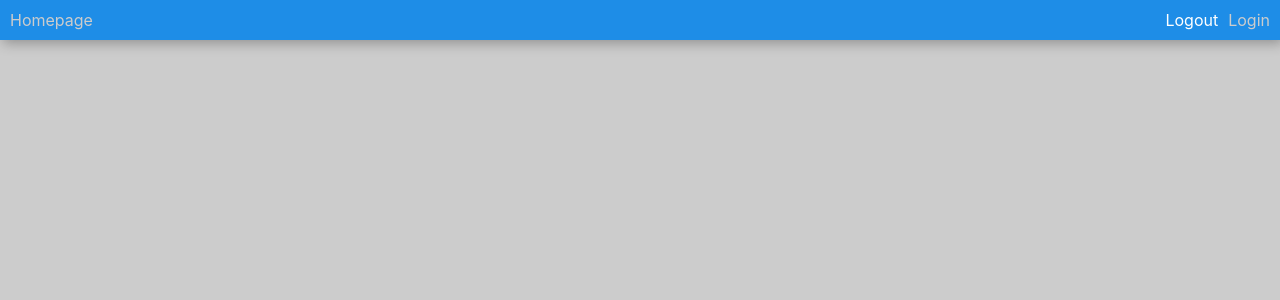
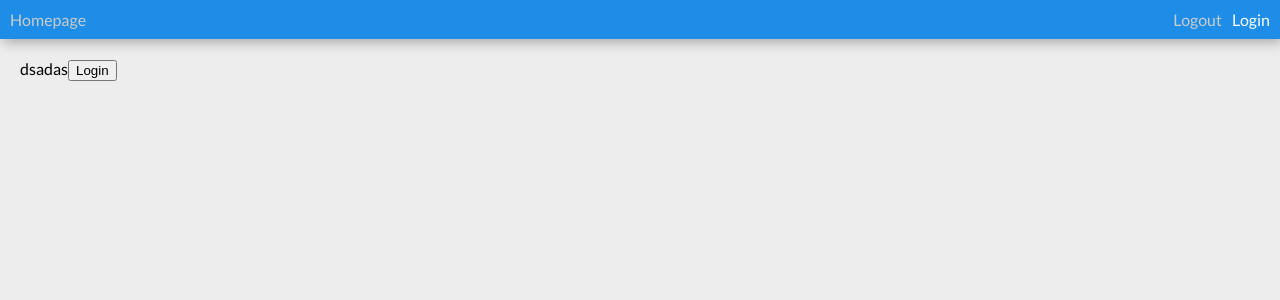
Before and after one commit to newadbie/BeFriendsApp, a React (Create React App) app in the folder client/: page /login in a window 1280 px wide. Shown: the top 300 px of the page. Built offline with nearby package versions, Linux system fonts and the light colour scheme.

Commit message:
Create some components and style it, for login system.

```diff
--- /dev/null
+++ b/client/src/components/AppForm/FormWrapper.tsx
@@ -0,0 +1,34 @@
+import React from "react";
+import { Button, style } from "../Button";
+
+export interface FormWrapperProps {
+  submitAction: VoidFunction;
+  submitText: string;
+  preventDefault?: boolean;
+}
+
+export const FormWrapper: React.FC<FormWrapperProps> = ({
+  children,
+  submitText,
+  submitAction,
+  preventDefault,
+}) => {
+  const submitHandler = (e: any) => {
+    if (preventDefault) {
+      e.preventDefault();
+    }
+    submitAction();
+  };
+
+  return (
+    <form>
+      {children}
+      <Button
+        text={submitText}
+        type="submit"
+        style={style.success}
+        action={(e) => submitHandler(e)}
+      />
+    </form>
+  );
+};
--- a/client/src/components/AppNavbar/NavbarItem.tsx
+++ b/client/src/components/AppNavbar/NavbarItem.tsx
@@ -1,23 +1,17 @@
-import React from 'react';
+import React from "react";
+import { NavLink } from "react-router-dom";
 
 export interface NavbarItemProps {
-    href : string,
-    text : string,
-    active: boolean,
+  href: string;
+  text: string;
 }
 
-export const NavbarItem : React.FC<NavbarItemProps> = ({href, text, active}) => {
-    const determineClass = () => {
-        if (active) {
-            return 'app-navbar-link active';
-        } else {
-            return 'app-navbar-link';
-        }
-    }
-
-    return (
-        <li className={determineClass()}>
-            <a href={href}>{text}</a>
-        </li>
-    )
-}
+export const NavbarItem: React.FC<NavbarItemProps> = ({ href, text }) => {
+  return (
+    <li className="app-navbar-link">
+      <NavLink exact to={href}>
+        {text}
+      </NavLink>
+    </li>
+  );
+};
--- /dev/null
+++ b/client/src/components/Button.tsx
@@ -0,0 +1,26 @@
+import React from "react";
+
+export enum style {
+  success = "success",
+  warning = "warning",
+}
+
+export interface ButtonProps {
+  text: string;
+  type: "button" | "submit" | "reset";
+  style: style;
+  action?(event? : any): void;
+}
+
+export const Button: React.FC<ButtonProps> = ({
+  text,
+  type,
+  action,
+  style,
+}) => {
+  return (
+    <button className={style} type={type} onClick={action}>
+      {text}
+    </button>
+  );
+};
--- a/client/src/components/HomePage.tsx
+++ b/client/src/components/HomePage.tsx
@@ -3,6 +3,6 @@ import { AppNavbar } from '../containers/AppNavbar';
 
 export const HomePage : React.FC = () => {
     return(
-        <AppNavbar />
-    )
+        <h1>Hello world</h1>
+        )
 }
--- /dev/null
+++ b/client/src/components/hoc/wrapper.tsx
@@ -0,0 +1,18 @@
+import React from "react";
+
+export interface ContainerProps {
+    fluid?: boolean,
+}
+
+const wrapper : React.FC<ContainerProps> = ({ children, fluid }) => {
+  const determineClasses = () => {
+    if (fluid) {
+      return "container fluid";
+    } else if (!fluid) {
+      return "container";
+    }
+  };
+  return <div className={determineClasses()}>{children}</div>;
+};
+
+export default wrapper;
--- a/client/src/containers/App.scss
+++ b/client/src/containers/App.scss
@@ -1,3 +1,11 @@
+@import url("https://fonts.googleapis.com/css2?family=Lato:wght@300;400;700&display=swap");
+body {
+  margin: 0;
+  padding: 0;
+  background: rgba(226, 226, 226, 0.609);
+  font-family: 'Lato', sans-serif;
+}
+
 ul {
   margin: 0;
   padding: 0;
@@ -9,10 +17,14 @@ a {
   color: #ccc;
   text-decoration: none;
 }
-body {
-  margin: 0;
-  padding: 0;
-  background: #ccc;
+
+.container {
+  padding:20px;
+  width:70%;
+  margin-left:15%;
+  &.fluid {
+    margin:0;
+  }
 }
 
 .app-navbar {
@@ -30,10 +42,9 @@ body {
       display: flex;
       .app-navbar-link {
         padding: 5px;
-      }
-
-      .active a {
-        color: #fff;
+        .active {
+          color: #fff;
+        }
       }
     }
   }
--- a/client/src/containers/App.tsx
+++ b/client/src/containers/App.tsx
@@ -1,21 +1,33 @@
-import React from 'react';
-import { Helmet } from 'react-helmet';
-import { Switch } from 'react-router-dom';
-import { PublicRoute } from '../router/PublicRoute';
+import React from "react";
+import { Helmet } from "react-helmet";
+import { Switch } from "react-router-dom";
+import { PublicRoute } from "../router/PublicRoute";
 import { HomePage } from "../components/HomePage";
+import { AppNavbar } from "./AppNavbar";
+import { AppLogin } from "./AppLogin";
+import Wrapper from "../components/hoc/wrapper";
 
-import './App.scss';
+import "./App.scss";
 
-export const App : React.FC = () => {
+const testComp: React.FC = () => {
+  return <h1> HELLO WORLD</h1>;
+};
+
+export const App: React.FC = () => {
   return (
     <React.Fragment>
       <Helmet>
         <meta charSet="utf-8" />
         <title>Po przyjacielsku!</title>
       </Helmet>
-    <Switch>
-      <PublicRoute path="/" component={HomePage} />
-    </Switch>
+      <AppNavbar />
+      <Wrapper fluid>
+        <Switch>
+          <PublicRoute path="/login" component={AppLogin} />
+          <PublicRoute path="/logout" component={HomePage} />
+          <PublicRoute path="/" component={HomePage} />
+        </Switch>
+      </Wrapper>
     </React.Fragment>
-  )
-}
+  );
+};
--- /dev/null
+++ b/client/src/containers/AppLogin.tsx
@@ -0,0 +1,14 @@
+import React from 'react';
+import { FormWrapper } from '../components/AppForm/FormWrapper';
+
+export const AppLogin : React.FC = () => {
+    const submitHandler = () => {
+
+    }
+
+    return (
+        <FormWrapper submitAction={submitHandler} submitText="Login" preventDefault>
+            dsadas
+        </FormWrapper>
+    )
+}
--- a/client/src/containers/AppNavbar.tsx
+++ b/client/src/containers/AppNavbar.tsx
@@ -7,11 +7,11 @@ export const AppNavbar : React.FC = () => {
     return (
         <nav className="app-navbar">
             <NavbarList>
-                <NavbarItem href="/" text="Homepage" active={false} />
+                <NavbarItem href="/" text="Homepage" />
             </NavbarList>
             <NavbarList float={1}>
-                <NavbarItem href="/logout" text="Logout" active={true} />
-                <NavbarItem href="/login" text="Login" active={false} />
+                <NavbarItem href="/logout" text="Logout" />
+                <NavbarItem href="/login" text="Login" />
             </NavbarList>
         </nav>
     )
--- a/client/src/index.tsx
+++ b/client/src/index.tsx
@@ -1,4 +1,4 @@
-import { Router } from "react-router-dom";
+import { BrowserRouter as Router } from "react-router-dom";
 import React from "react";
 import ReactDOM from "react-dom";
 import "./index.css";
@@ -8,7 +8,7 @@ import history from './utils/history';
 
 
 ReactDOM.render(
-  <Router history={history}>
+  <Router>
     <App />
   </Router>,
   document.getElementById("root")
--- a/client/src/router/PublicRoute.tsx
+++ b/client/src/router/PublicRoute.tsx
@@ -2,12 +2,13 @@ import React from "react";
 import { Route, RouteProps } from "react-router-dom";
 
 interface PublicRouteProps extends RouteProps {
-  component: any;
+  path: string,
+  component: any
 }
 
 export const PublicRoute: React.FC<PublicRouteProps> = ({
   component: Component,
-  ...rest
+  path: Path
 }) => {
-  return <Route render={(props) => <Component {...props} />} {...rest} />;
+  return <Route path={Path} render={Component}></Route>;
 };
```
Also changed, not shown: 1 other file (tests, documents, lock files or other folders).
